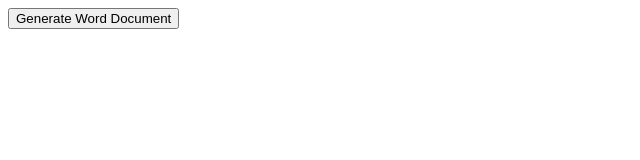
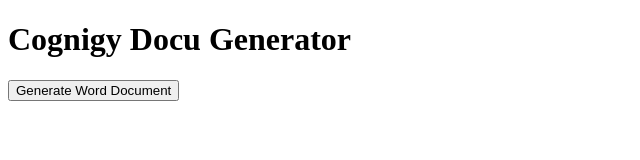
Before and after one commit to timkrieg1/CognigyDocuGenerator, a plain HTML site: page index.html in a window 1280 px wide. Shown: the whole page, without its empty margins (0-640 px from the left). Drawn offline with Linux system fonts and the light colour scheme.

Commit message:
Update index.html

```diff
--- a/index.html
+++ b/index.html
@@ -6,7 +6,7 @@
   </head>
 
   <body>
-    <div id="app"></div>
+    <h1>Cognigy Docu Generator</h1>
     <button id="#btn">Generate Word Document</button>
       <script src="https://unpkg.com/docx@5.0.2/build/index.js"></script>
       <script src="https://cdnjs.cloudflare.com/ajax/libs/FileSaver.js/1.3.8/FileSaver.js"></script>
```
